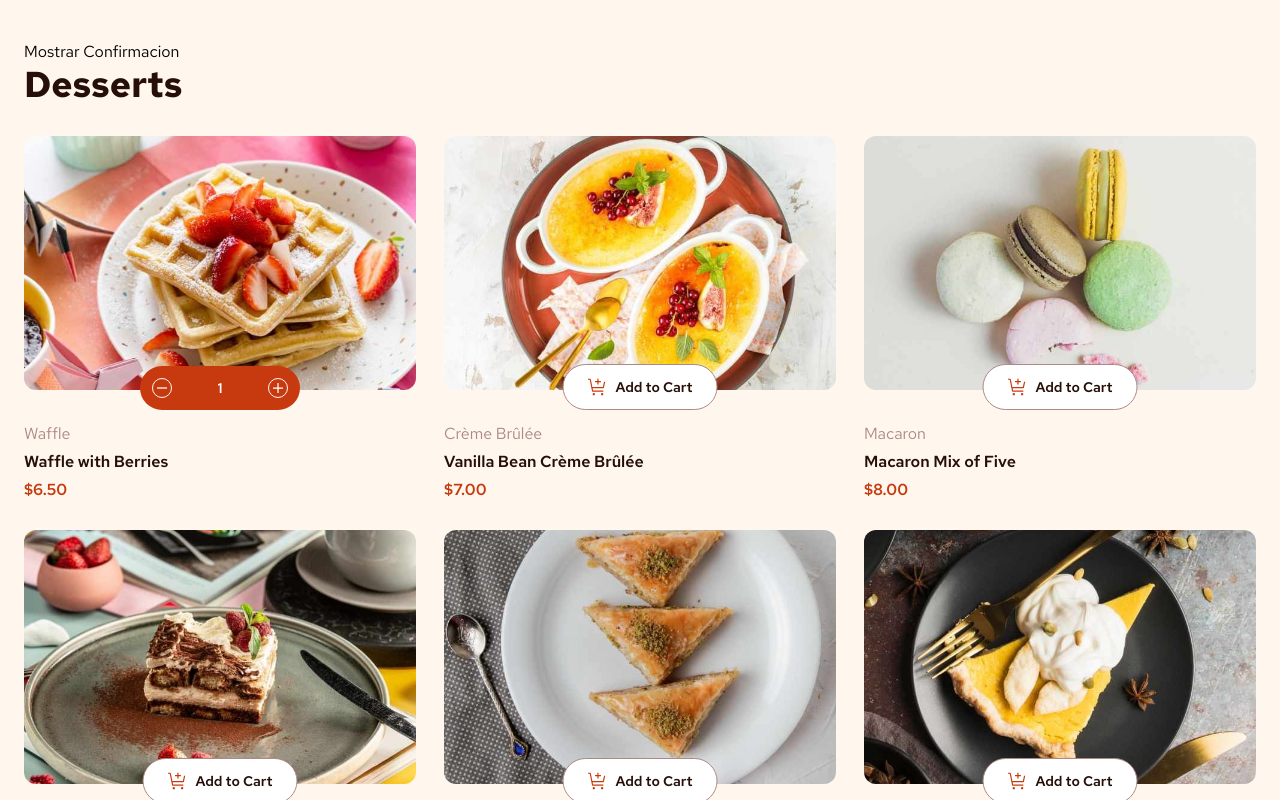
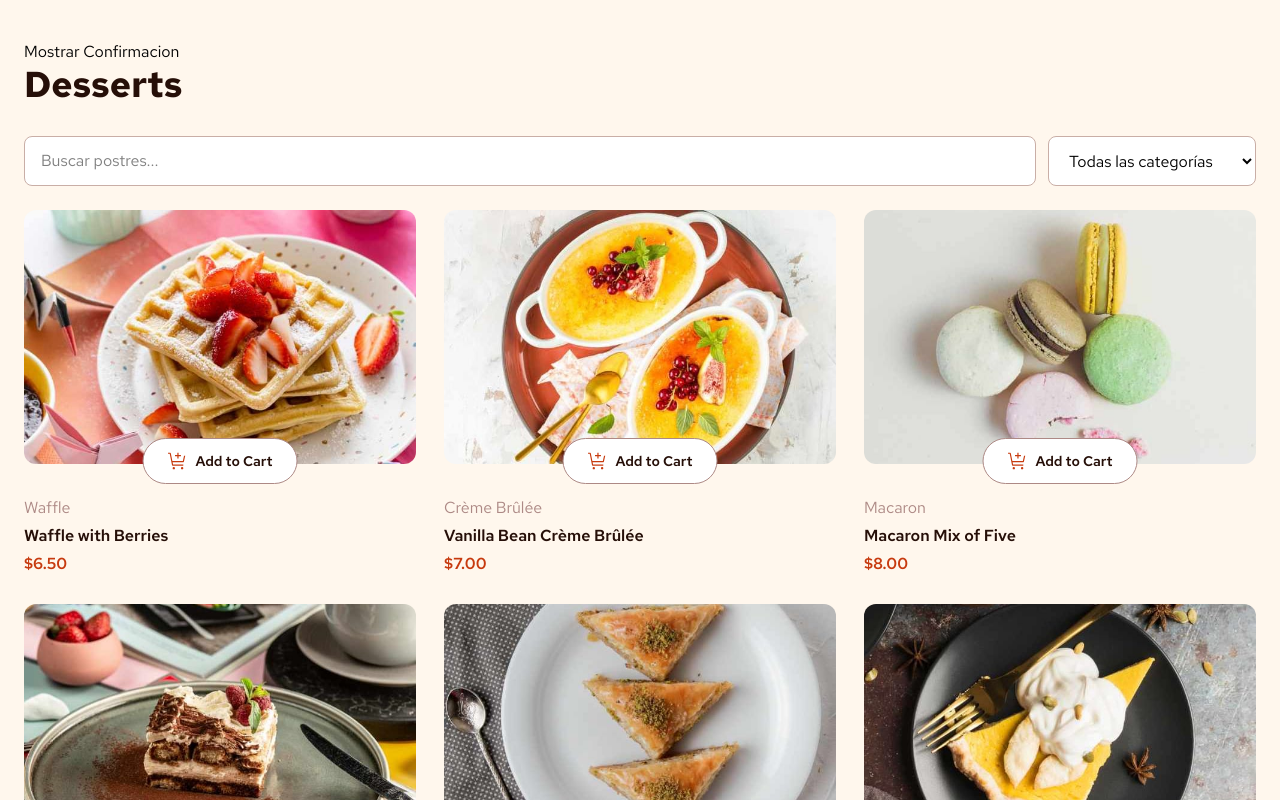
Before and after one commit to DiegoR434/desserts-frontend, a React (Vite) app: page / in a window 1280 px wide. Shown: the top 800 px of the page. Built offline with nearby package versions, Linux system fonts and the light colour scheme; data requests are answered from the project's data file.

Commit message:
✨ implementar búsqueda y filtros de productos a la API

```diff
--- a/src/App.tsx
+++ b/src/App.tsx
@@ -1,67 +1,80 @@
-import CartDrawer from "./components/CartDrawer"
-import ProductCard from "./components/ProductCard"
-import Header from "./components/Header"
-import ConfirmOrderModal from "./components/ConfirmOrderModal"
+import CartDrawer from "./components/CartDrawer";
+import ProductCard from "./components/ProductCard";
+import Header from "./components/Header";
+import ConfirmOrderModal from "./components/ConfirmOrderModal";
+import ProductFilters from "./components/ProductFilters";
 
-import { products } from "./data/products"
 import { useState } from "react";
-import { useProducts } from "./hooks/useProducts"
-import ProductCardSkeleton from "./components/ProductCardSkeleton"
-
+import { useProducts } from "./hooks/useProducts";
+import ProductCardSkeleton from "./components/ProductCardSkeleton";
 
 function App() {
+  const [isModalOpen, setIsModalOpen] = useState(false);
+  const [search, setSearch] = useState("");
+  const [category, setCategory] = useState("");
 
-  const [isModalOpen, setIsModalOpen] = useState(false);
-  const { data:products, isPending, isError } = useProducts();
-
+  const { data: products, isPending, isError } = useProducts({
+    name: search.trim(),
+    category,
+  });
 
   return (
     <main className="min-h-screen bg-orange-50 px-6 py-10">
-
-
-      <button onClick={() => setIsModalOpen(true)} > Mostrar Confirmacion </button>
-      {
-        isModalOpen && <ConfirmOrderModal onClose={() => setIsModalOpen(false)} />
-      }
+      <button onClick={() => setIsModalOpen(true)}>
+        {" "}
+        Mostrar Confirmacion{" "}
+      </button>
+      {isModalOpen && (
+        <ConfirmOrderModal onClose={() => setIsModalOpen(false)} />
+      )}
 
       <Header />
 
-      <div
-      className="mx-auto grid max-w-7xl grid-cols-1 gap-7 min-[1440px]:grid-cols-[minmax(0,1fr)_320px]">
+      <ProductFilters
+        search={search}
+        category={category}
+        categories={[
+          "Waffle",
+          "Crème Brûlée",
+          "Macaron",
+          "Tiramisu",
+          "Baklava",
+          "Pie",
+          "Cake",
+          "Brownie",
+          "Panna Cotta",
+        ]}
+        onSearchChange={setSearch}
+        onCategoryChange={setCategory}
+      />
 
+      <div className="mx-auto grid max-w-7xl grid-cols-1 gap-7 min-[1440px]:grid-cols-[minmax(0,1fr)_320px]">
         <section
           className="grid grid-cols-1 gap-7 md:grid-cols-2 lg:grid-cols-3"
           aria-label="Catálogo de postres"
         >
-          {isPending
-    ? Array.from({ length: 9 }).map((_, index) => (
+          {isPending ? (
+            Array.from({ length: 9 }).map((_, index) => (
               <ProductCardSkeleton key={index} />
             ))
-    : isError
-      ? (
+          ) : isError ? (
             <p className="col-span-full text-red">
               Ocurrió un error al cargar los productos.
             </p>
-      )
-      : products.length === 0
-        ? (
+          ) : products.length === 0 ? (
             <p className="col-span-full text-rose-500">
               No se encontraron productos.
             </p>
-        )
-        : products.map((product, index) => (
-          <ProductCard
-            key={product.id}
-            product={product}
-            isSelected={index === 0}
-          />
-        ))}
+          ) : (
+            products.map((product) => (
+              <ProductCard key={product.id} product={product} />
+            ))
+          )}
         </section>
         <CartDrawer />
       </div>
-
     </main>
-  )
+  );
 }
 
-export default App
+export default App;
--- /dev/null
+++ b/src/components/ProductFilters.tsx
@@ -0,0 +1,45 @@
+interface ProductFiltersProps {
+  search: string;
+  category: string;
+  categories: string[];
+  onSearchChange: (value: string) => void;
+  onCategoryChange: (value: string) => void;
+}
+
+function ProductFilters({
+  search,
+  category,
+  categories,
+  onSearchChange,
+  onCategoryChange,
+}: ProductFiltersProps) {
+  return (
+    <div className="mx-auto mb-6 flex flex-col gap-3 sm:flex-row">
+      <input
+        type="search"
+        value={search}
+        onChange={(e) => onSearchChange(e.target.value)}
+        placeholder="Buscar postres..."
+        aria-label="Buscar productos por nombre"
+        className="w-full rounded-lg border border-rose-300 bg-white px-4 py-3 outline-none focus:border-red sm:flex-1"
+      />
+
+      <select
+        value={category}
+        onChange={(e) => onCategoryChange(e.target.value)}
+        aria-label="Filtrar por categoría"
+        className="rounded-lg border border-rose-300 bg-white px-4 py-3 outline-none focus:border-red sm:w-52"
+      >
+        <option value="">Todas las categorías</option>
+
+        {categories.map((item) => (
+          <option key={item} value={item}>
+            {item}
+          </option>
+        ))}
+      </select>
+    </div>
+  );
+}
+
+export default ProductFilters;
--- a/src/hooks/useProducts.ts
+++ b/src/hooks/useProducts.ts
@@ -1,9 +1,9 @@
 import { useQuery } from "@tanstack/react-query";
-import { getProducts } from "../services/productService";
+import { getProducts, type ProductFilters } from "../services/productService";
 
-export function useProducts() {
+export function useProducts(filters : ProductFilters) {
     return useQuery({
-        queryKey: ['products'],
-        queryFn: getProducts,
+        queryKey: ['products', filters],
+        queryFn: () => getProducts(filters),
     })
 }
--- a/src/services/productService.ts
+++ b/src/services/productService.ts
@@ -1,10 +1,29 @@
 import type { Product } from "../types/product";
 import { api } from "./api";
 
-export async function getProducts(): Promise<Product[]> {
-    const [response] = await Promise.all([
-    api.get<Product[]>("/products"),
-    new Promise<void>((resolve) => setTimeout(resolve, 1900)),
+export interface ProductFilters{
+    name: string;
+    category: string;
+}
+
+export async function getProducts(
+  filters: ProductFilters
+): Promise<Product[]> {
+  const [response] = await Promise.all([
+    api.get<Product[]>("/products", {
+      params: {
+        ...(filters.name && {
+          "name:contains": filters.name,
+        }),
+        ...(filters.category && {
+          category: filters.category,
+        }),
+      },
+    }),
+    new Promise<void>((resolve) =>
+      setTimeout(resolve, 1200)
+    ),
   ]);
-    return response.data;
+
+  return response.data;
 }
```
Lines whose indentation alone changed are shown as unchanged.
